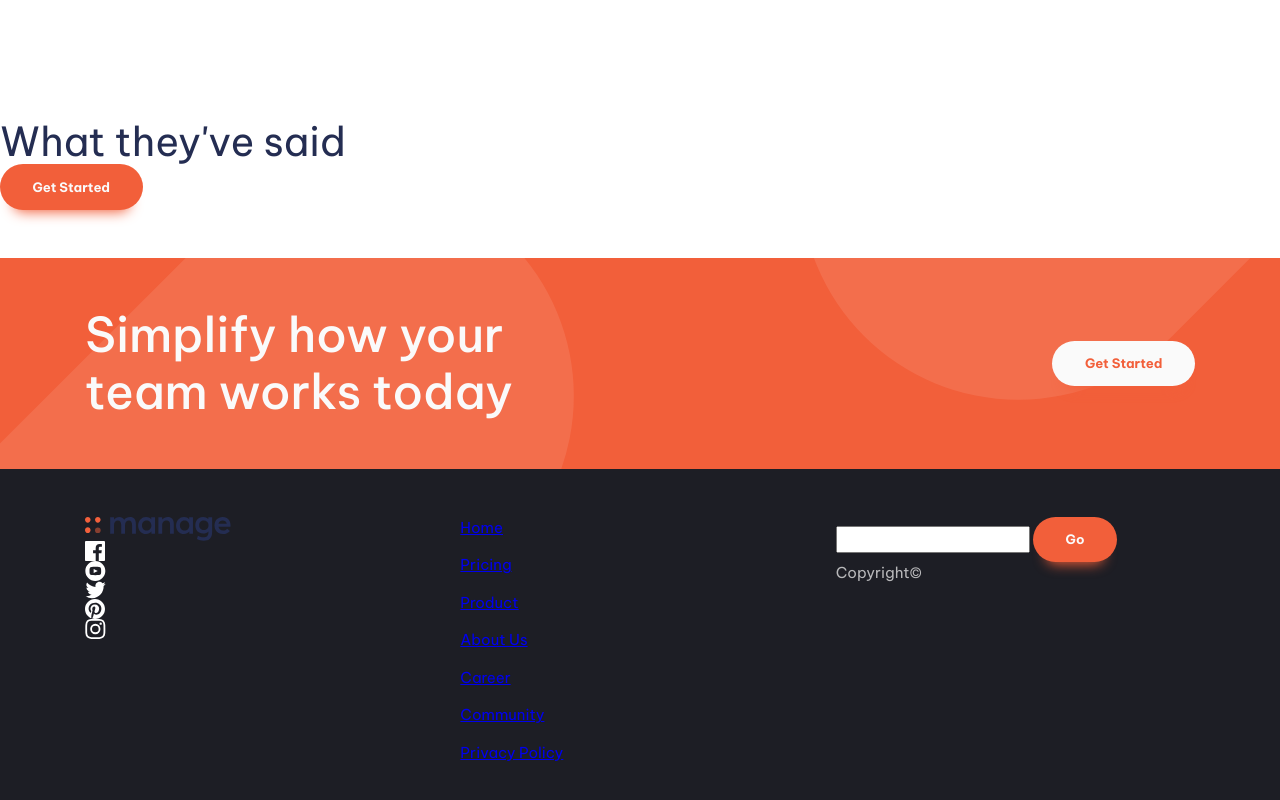
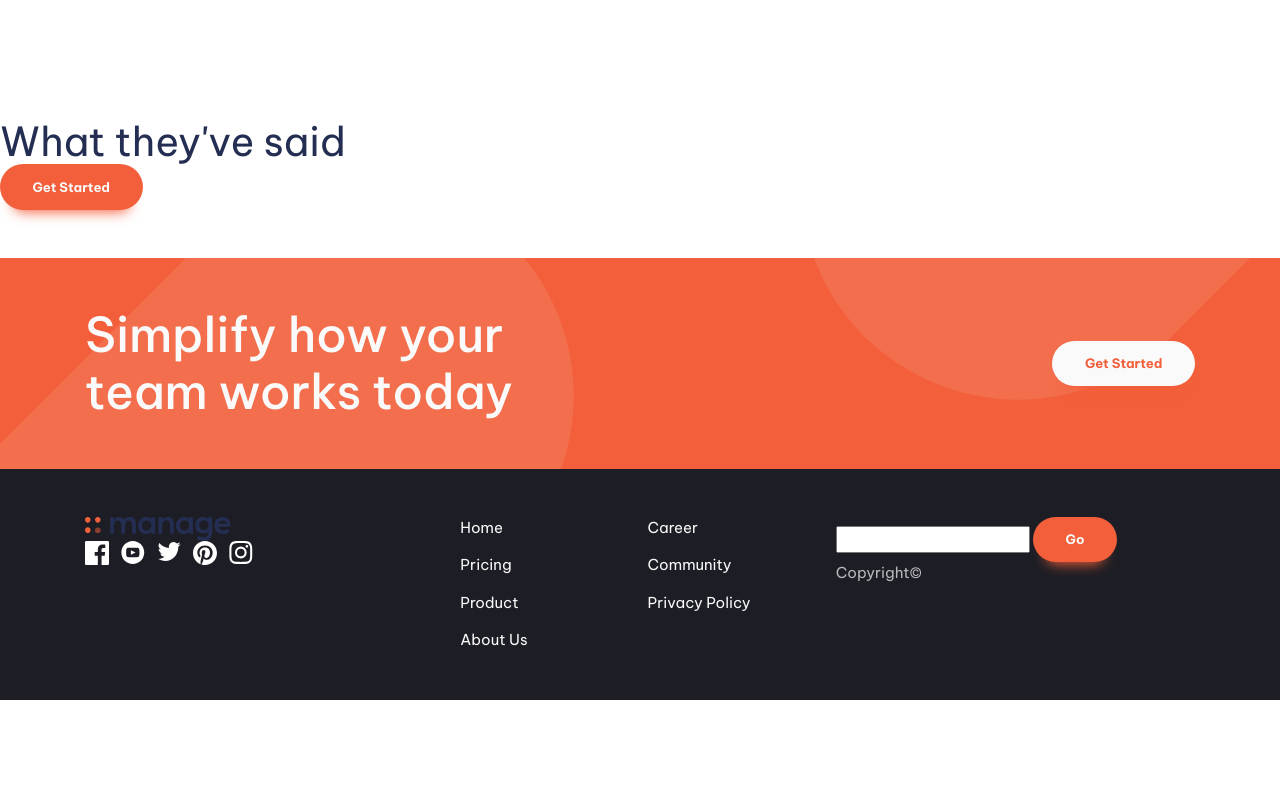
Before and after one commit to IliaAhd/frontendmentor-manage-landing-page, a website built with Vite: page index.html in a window 1280 px wide. Shown: the part 1267-2067 px from the top of the page. After the commit the page ends 1967 px from the top, so only its background shows below. Built offline with nearby package versions, Linux system fonts and the light colour scheme.

Commit message:
some changes on footer

```diff
--- a/index.html
+++ b/index.html
@@ -124,13 +124,14 @@
       <div class="container">
         <div class="even-cols">
           <div>
+
             <a href="#"><img src="images/logo.svg" alt="Manage"></a>
-            <ul role="list" aria-label="socials">
-              <li><a href="#" aria-label="facebook"><img src="images/icon-facebook.svg" alt=""></a></li>
-              <li><a href="#" aria-label="youtube"><img src="images/icon-youtube.svg" alt=""></a></li>
-              <li><a href="#" aria-label="twitter"><img src="images/icon-twitter.svg" alt=""></a></li>
-              <li><a href="#" aria-label="pinterest"><img src="images/icon-pinterest.svg" alt=""></a></li>
-              <li><a href="#" aria-label="instagram"><img src="images/icon-instagram.svg" alt=""></a></li>
+            <ul class="social-list" role="list" aria-label="socials">
+              <li><a href="#" aria-label="facebook"><img class="social-icons" src="images/icon-facebook.svg" alt=""></a></li>
+              <li><a href="#" aria-label="youtube"><img class="social-icons" src="images/icon-youtube.svg" alt=""></a></li>
+              <li><a href="#" aria-label="twitter"><img class="social-icons" src="images/icon-twitter.svg" alt=""></a></li>
+              <li><a href="#" aria-label="pinterest"><img class="social-icons" src="images/icon-pinterest.svg" alt=""></a></li>
+              <li><a href="#" aria-label="instagram"><img class="social-icons" src="images/icon-instagram.svg" alt=""></a></li>
             </ul>
           </div>
           <div>
--- a/style.css
+++ b/style.css
@@ -260,6 +260,35 @@ p[data-width="wide"] {
   display: none;
 }
 
+/* footer navigation  */
+.footer-nav {
+  columns: 2;
+}
+
+.footer-nav a {
+  color: var(--clr-neutral-100);
+  text-decoration: none;
+}
+
+.footer-nav a:where(:hover, :focus) {
+  color: var(--clr-accent-400);
+}
+
+.social-list {
+  display: flex;
+  gap: var(--size-300);
+}
+
+.social-icons {
+  width: var(--size-600);
+}
+
+@media (min-width: 50rem) {
+  .social-icons {
+    width: var(--size-500);
+  }
+}
+
 /* cta  */
 .cta {
   position: relative;
```
